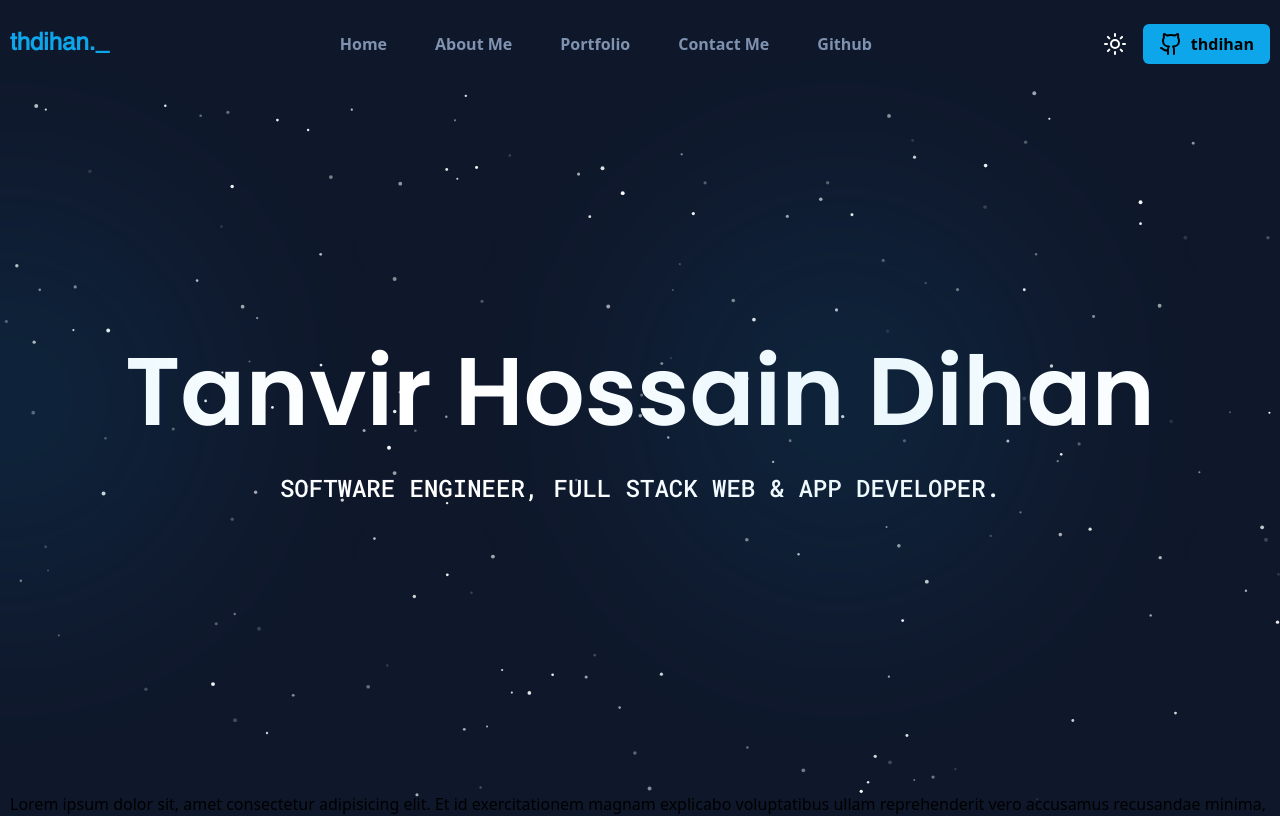
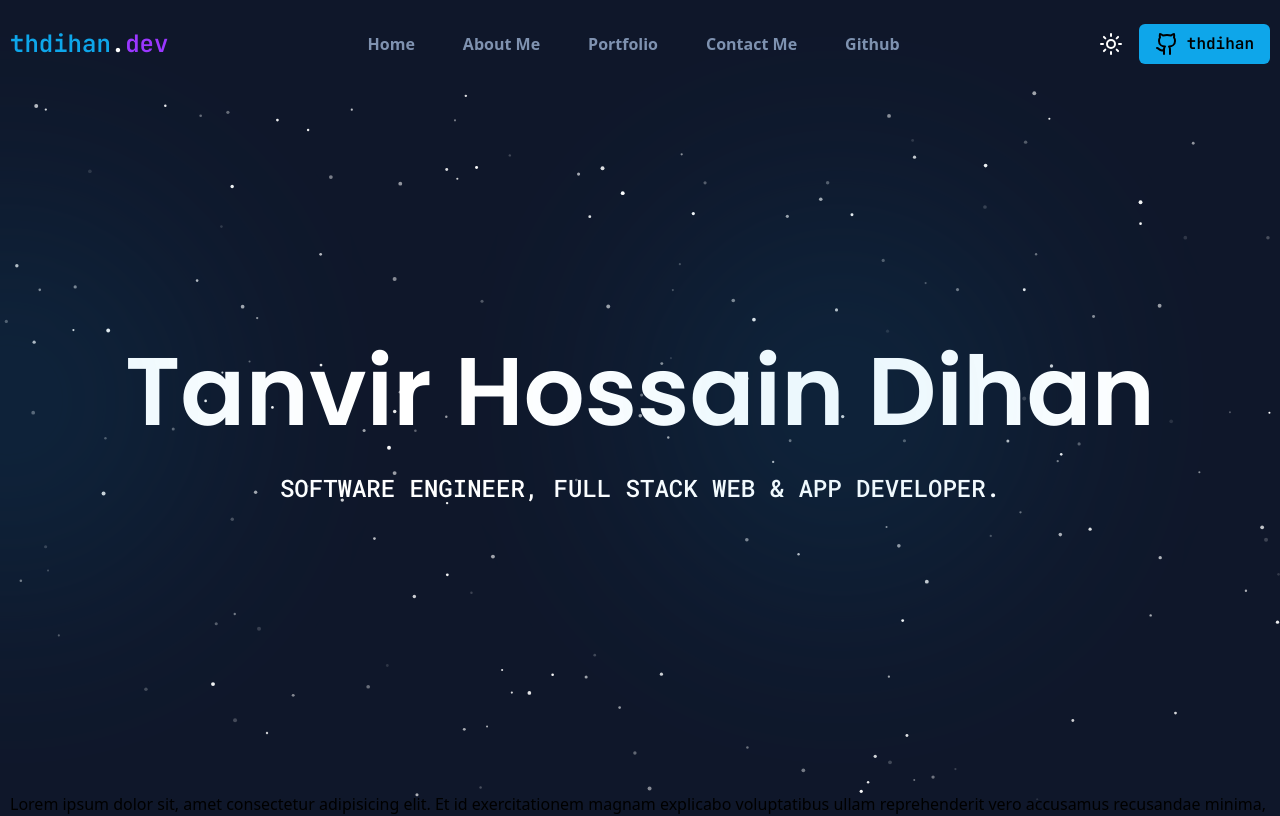
Before and after one commit to thdihan/thdihan-portfolio, a Next.js app: page / in a window 1280 px wide. Shown: the top 816 px of the page. Built offline with nearby package versions, Linux system fonts and the light colour scheme.

Commit message:
Logo font fixed

```diff
--- a/src/components/Navbar/Logo.tsx
+++ b/src/components/Navbar/Logo.tsx
@@ -1,3 +1,4 @@
+import { jetbrainsMono } from "@/fonts";
 import { helvatica } from "@/fonts/CustomFont";
 import React from "react";
 
@@ -13,9 +14,15 @@ const Logo = ({ text, image }: Props) => {
                 <div>hello</div>
             ) : (
                 <h1
-                    className={`${helvatica.className} text-2xl text-secondary font-bold`}
+                    className={`${jetbrainsMono.className} text-2xl text-secondary font-semibold flex items-center gap-2`}
                 >
-                    {text}
+                    <span>
+                        <span>thdihan</span>
+                        <span className="text-white">.</span>
+                        <span className="text-[#9B37FF]">dev</span>
+                    </span>
+                    {/* <span className="text-white">&gt;</span>
+                    <span className="text-[#ffde37] ">blog</span> */}
                 </h1>
             )}
         </>
--- a/src/components/Navbar/NavButtons.tsx
+++ b/src/components/Navbar/NavButtons.tsx
@@ -1,6 +1,7 @@
 "use client";
 import React, { useState } from "react";
 import { Github, Moon, Sun } from "lucide-react";
+import { jetbrainsMono } from "@/fonts";
 
 const NavButtons = () => {
     const [darkMode, setDarkMode] = useState(true);
@@ -30,7 +31,10 @@ const NavButtons = () => {
                     }}
                     className="bg-secondary px-4 py-2 rounded-md flex justify-between gap-2 font-semibold"
                 >
-                    <Github /> <span>thdihan</span>
+                    <Github />{" "}
+                    <span className={`${jetbrainsMono.className}`}>
+                        thdihan
+                    </span>
                 </button>
             </div>
         </div>
--- a/src/fonts/index.ts
+++ b/src/fonts/index.ts
@@ -1,4 +1,4 @@
-import { Poppins, Roboto_Mono } from "next/font/google";
+import { JetBrains_Mono, Poppins, Roboto_Mono } from "next/font/google";
 
 export const poppins = Poppins({
     weight: "600",
@@ -9,3 +9,8 @@ export const robotoMono = Roboto_Mono({
     weight: "500",
     subsets: ["latin"],
 });
+
+export const jetbrainsMono = JetBrains_Mono({
+    weight: ["400", "500", "600"],
+    subsets: ["latin"],
+});
```
